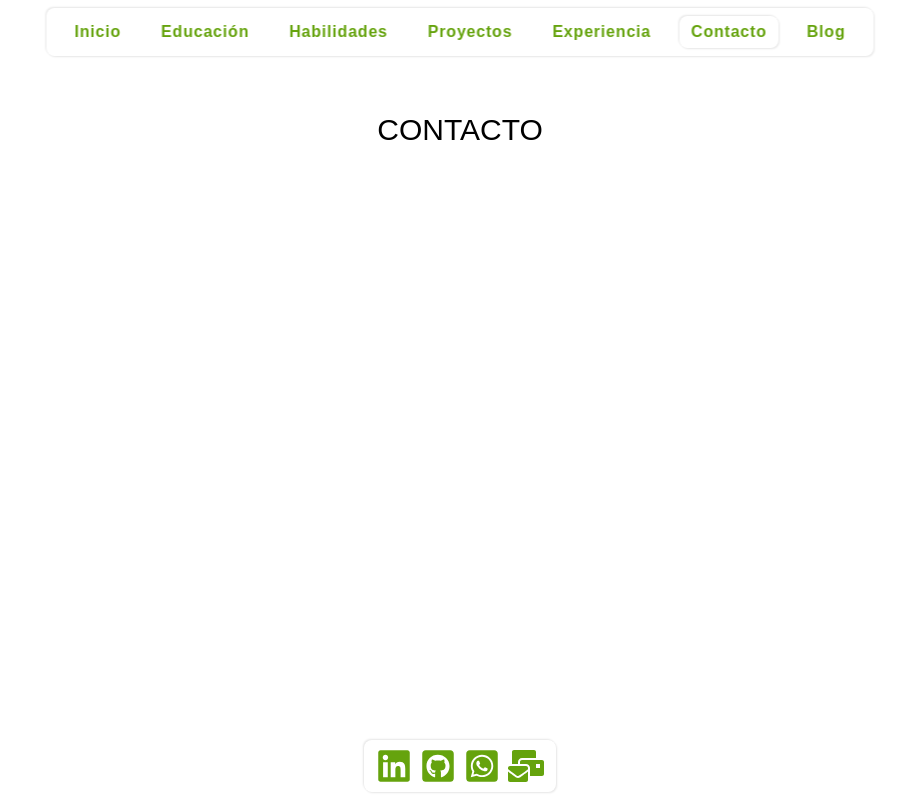
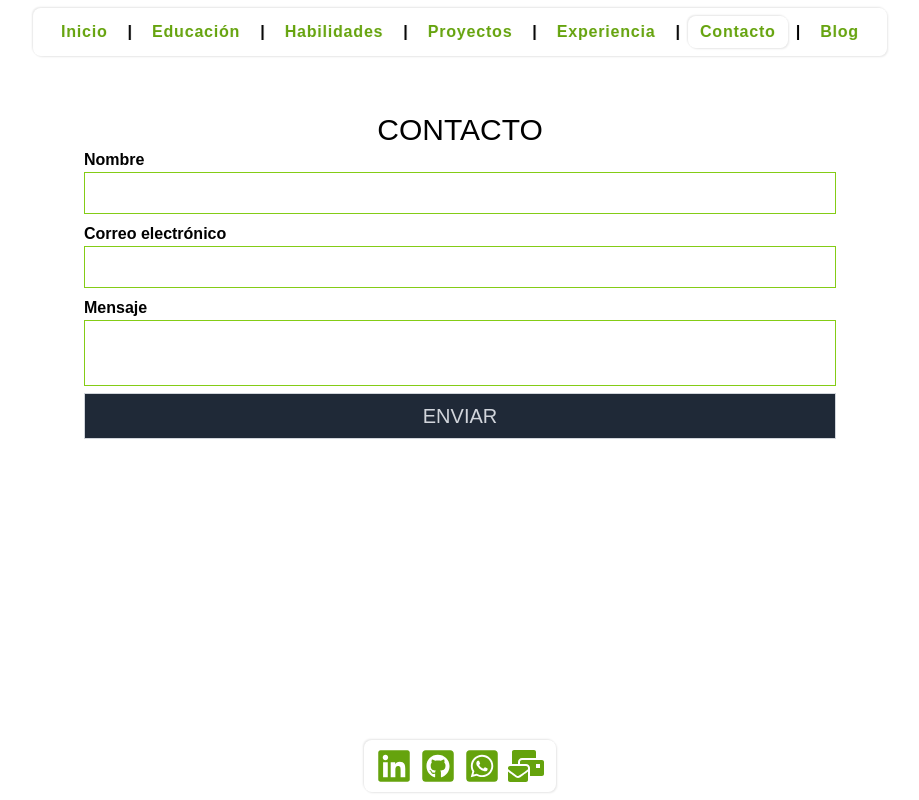
Before and after one commit to n0m3l4c000nt35/portfolio, a Next.js app: page /contacto in a window 1280 px wide. Shown: the whole page, without its empty margins (180-1099 px from the left). Built offline with nearby package versions, Linux system fonts and the light colour scheme; a web font is replaced by a local one.

Commit message:
add form

```diff
--- a/src/app/contacto/page.tsx
+++ b/src/app/contacto/page.tsx
@@ -1,8 +1,47 @@
+"use client";
+
 export default function Contact() {
   return (
-    <section>
+    <section className="max-w-3xl mx-auto px-2">
       <h1 className="page-title">Contacto</h1>
-      <form action=""></form>
+      <form action={() => alert("Coming soon..!!")} className="min-w-64">
+        <div className="mb-2">
+          <label htmlFor="name" className="block font-semibold">
+            Nombre
+          </label>
+          <input
+            type="text"
+            id="name"
+            name="name"
+            className="w-full border-[1px] border-lime-500 p-2 focus:outline-none"
+          />
+        </div>
+        <div className="mb-2">
+          <label htmlFor="email" className="block font-semibold">
+            Correo electrónico
+          </label>
+          <input
+            type="email"
+            id="email"
+            name="email"
+            className="w-full border-[1px] border-lime-500 p-2 focus:outline-none"
+          />
+        </div>
+        <label htmlFor="message" className="block font-semibold">
+          Mensaje
+        </label>
+        <textarea
+          name="message"
+          id="message"
+          className="w-full resize-none	border-[1px] border-lime-500 p-2 focus:outline-none"
+        ></textarea>
+        <button
+          type="submit"
+          className="block w-full border-[1px] border-gray-300 bg-gray-800 py-2 text-gray-300 text-xl"
+        >
+          ENVIAR
+        </button>
+      </form>
     </section>
   );
 }
--- a/src/app/layout.tsx
+++ b/src/app/layout.tsx
@@ -20,7 +20,9 @@ export default function RootLayout({
     <html lang="en">
       <body className={`${neucha.className} flex flex-col`}>
         <Navbar />
-        <main className="w-full my-10 mx-auto px-1 flex-grow">{children}</main>
+        <main className="w-full mt-10 mb-12 mx-auto px-1 flex-grow">
+          {children}
+        </main>
         <Footer />
       </body>
     </html>
--- a/src/components/nav-link.tsx
+++ b/src/components/nav-link.tsx
@@ -14,7 +14,7 @@ export default function NavLink({
 
   return (
     <Link
-      className={`mx-2 px-3 py-1 text-lime-600 tracking-wider font-bold	${
+      className={`mx-2 px-3 py-1 text-lime-600 tracking-wider font-bold hover:text-lime-700	${
         pathname === href ? "nav-shadow rounded-lg" : ""
       }`}
       href={`${href}`}
--- a/src/components/nav.tsx
+++ b/src/components/nav.tsx
@@ -12,10 +12,15 @@ const links = [
 
 export default function Navbar() {
   return (
-    <nav className="fixed top-2 left-1/2 transform -translate-x-1/2 backdrop-blur flex justify-center p-2 rounded-lg nav-shadow">
-      {links.map(({ id, href, title }) => (
-        <NavLink key={id} href={href} title={title} />
-      ))}
+    <nav className="fixed top-2 left-1/2 transform -translate-x-1/2 backdrop-blur flex justify-center items-center p-2 rounded-lg nav-shadow">
+      {links.map(({ id, href, title }, index) => {
+        return (
+          <>
+            <NavLink key={id} href={href} title={title} />
+            {index < 6 && <b className="font-extrabold">|</b>}
+          </>
+        );
+      })}
     </nav>
   );
 }
```
